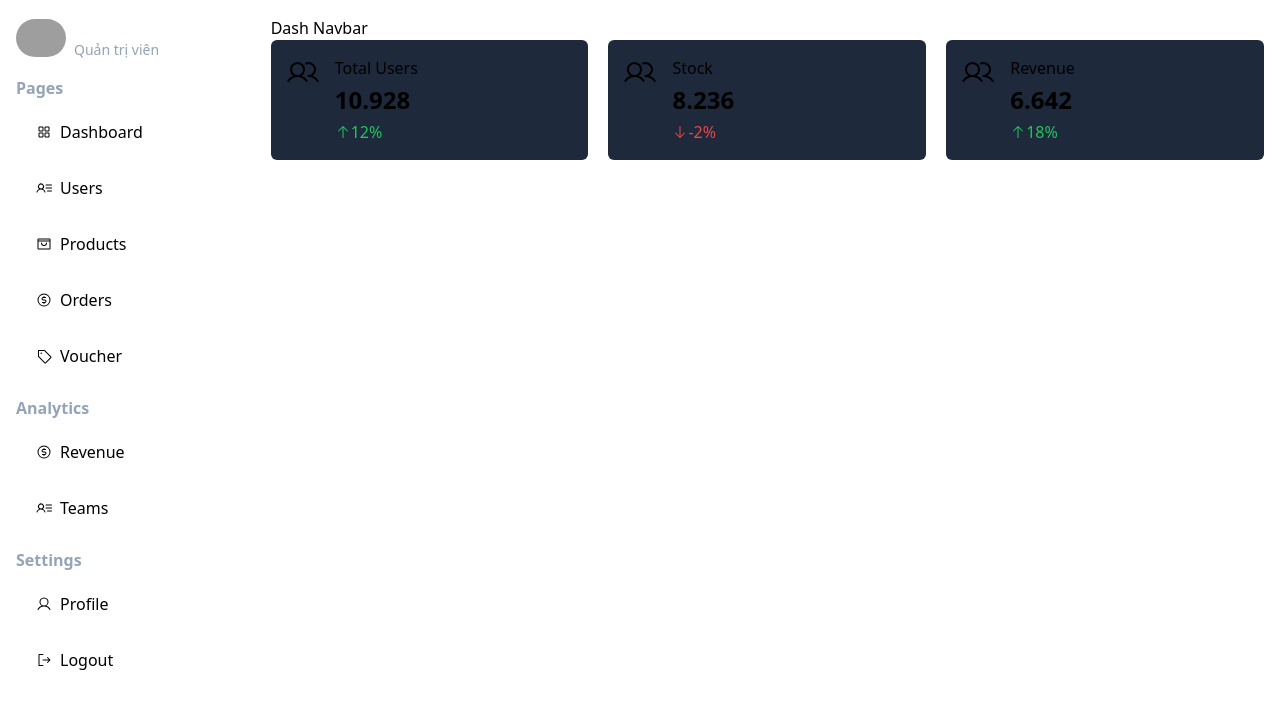
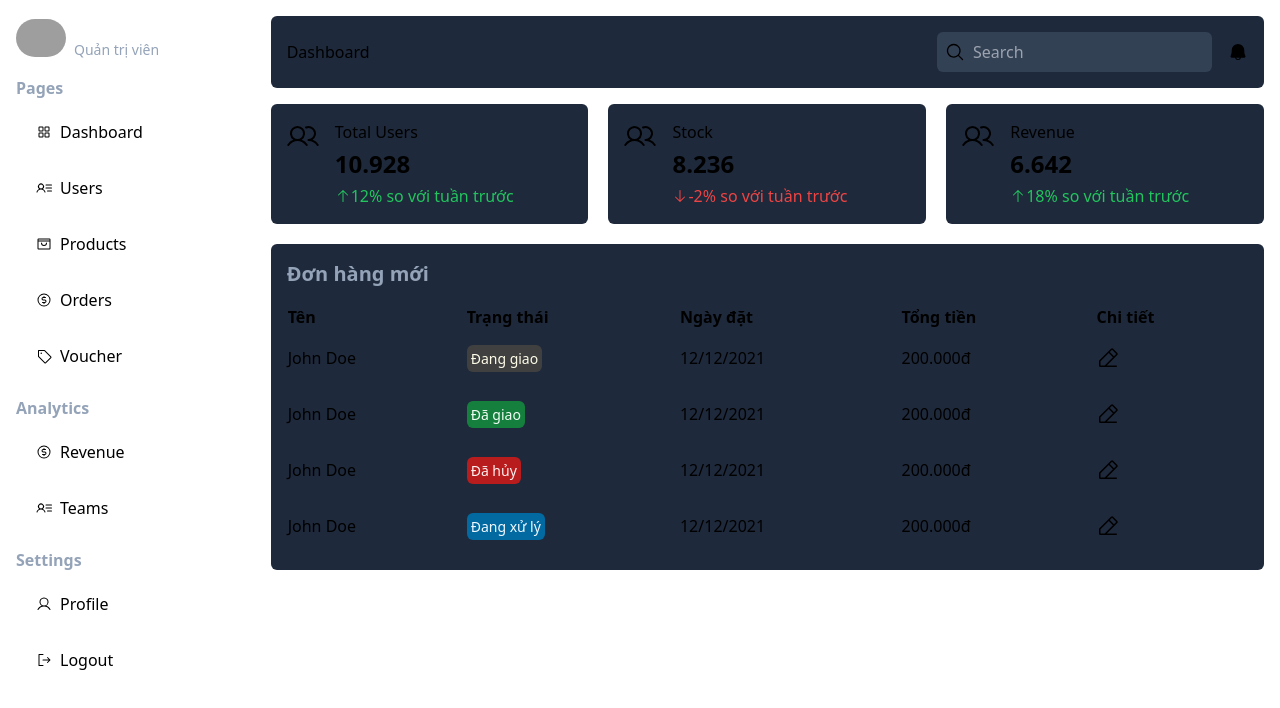
Before and after one commit to thanhhuu09/OnlineClothingStore, a Next.js app in the folder client/: page /dashboard in a window 1280 px wide. Shown: the top 708 px of the page. Built offline with nearby package versions, Linux system fonts and the light colour scheme; grey boxes are pictures that could not be loaded.

Commit message:
Add Transactions component and update styles in Dashboard page and AdminLayout

```diff
--- a/client/src/app/(admin)/dashboard/page.tsx
+++ b/client/src/app/(admin)/dashboard/page.tsx
@@ -1,4 +1,5 @@
 import Card from "@/components/Dashboard/Card/Card";
+import Transactions from "@/components/Dashboard/Transactions/Transactions";
 // Dummy data
 const cards = [
   {
@@ -23,12 +24,13 @@ const cards = [
 // Main dashboard page
 export default function Page() {
   return (
-    <div>
+    <div className="flex flex-col gap-5">
       <div className="flex gap-5">
         {cards.map((card) => (
           <Card key={card.id} item={card} />
         ))}
       </div>
+      <Transactions />
     </div>
   );
 }
--- a/client/src/app/AdminLayout.tsx
+++ b/client/src/app/AdminLayout.tsx
@@ -11,7 +11,7 @@ export default function AdminLayout({
       <aside className="basis-1/4 ">
         <Sidebar />
       </aside>
-      <div className="basis-full p-4">
+      <div className="basis-full p-4 flex flex-col gap-4">
         <nav>
           <Navbar />
         </nav>
--- a/client/src/components/Dashboard/Card/Card.tsx
+++ b/client/src/components/Dashboard/Card/Card.tsx
@@ -18,12 +18,14 @@ export default function Card({ item }: CardProps) {
         <p className="text-2xl font-semibold">{item.number}</p>
         <p>
           {item.change > 0 ? (
-            <span className="text-green-500 flex items-center">
-              <ArrowUp /> {item.change}%
+            <span className="flex items-center text-green-500">
+              <ArrowUp />
+              <span className="">{item.change}% so với tuần trước</span>
             </span>
           ) : (
             <span className="text-red-500 flex items-center">
-              <ArrowDown /> {item.change}%
+              <ArrowDown />
+              <span className="">{item.change}% so với tuần trước</span>
             </span>
           )}
         </p>
--- a/client/src/components/Dashboard/Navbar/Navbar.tsx
+++ b/client/src/components/Dashboard/Navbar/Navbar.tsx
@@ -1,8 +1,15 @@
+import Notification from "@/components/Dashboard/Navbar/Notification/Notification";
+import Search from "@/components/Dashboard/Navbar/Search/Search";
+
 // Navbar for dashboard
 export default function Navbar() {
   return (
-    <div>
-      <h1>Dash Navbar</h1>
+    <div className="bg-slate-800 p-4 rounded-md flex justify-between items-center">
+      <h1>Dashboard</h1>
+      <div className="flex items-center gap-4">
+        <Search />
+        <Notification />
+      </div>
     </div>
   );
 }
--- /dev/null
+++ b/client/src/components/Dashboard/Navbar/Notification/Notification.tsx
@@ -0,0 +1,9 @@
+import { Bell } from "@phosphor-icons/react";
+
+export default function Notification() {
+  return (
+    <button>
+      <Bell size={20} weight="fill" />
+    </button>
+  );
+}
--- /dev/null
+++ b/client/src/components/Dashboard/Navbar/Search/Search.tsx
@@ -0,0 +1,21 @@
+import { MagnifyingGlass } from "@phosphor-icons/react";
+
+export default function Search() {
+  return (
+    <form>
+      <label
+        className="bg-slate-700 w-fit flex items-center p-2 rounded-md gap-2"
+        htmlFor="search"
+      >
+        <MagnifyingGlass size={20} />
+        <input
+          id="search"
+          type="text"
+          autoComplete="off"
+          placeholder="Search"
+          className="bg-slate-700 border-none focus:outline-none"
+        />
+      </label>
+    </form>
+  );
+}
--- /dev/null
+++ b/client/src/components/Dashboard/Transactions/Transactions.tsx
@@ -0,0 +1,91 @@
+"use client";
+import { PencilSimpleLine } from "@phosphor-icons/react";
+import Link from "next/link";
+
+const userOrders = [
+  //Status: Đang xử lý, Đang giao, Đã giao, Đã hủy
+  {
+    id: 1,
+    name: "John Doe",
+    status: "Đang giao",
+    date: "12/12/2021",
+    total: "200.000đ",
+    path: "/orders/1",
+  },
+  {
+    id: 2,
+    name: "John Doe",
+    status: "Đã giao",
+    date: "12/12/2021",
+    total: "200.000đ",
+    path: "/orders/2",
+  },
+  {
+    id: 3,
+    name: "John Doe",
+    status: "Đã hủy",
+    date: "12/12/2021",
+    total: "200.000đ",
+    path: "/orders/3",
+  },
+  {
+    id: 4,
+    name: "John Doe",
+    status: "Đang xử lý",
+    date: "12/12/2021",
+    total: "200.000đ",
+    path: "/orders/4",
+  },
+];
+export default function Transactions() {
+  return (
+    <div className="bg-slate-800 rounded-md p-4">
+      <h3 className="text-xl font-semibold text-slate-400 mb-4">
+        Đơn hàng mới
+      </h3>
+      {/* Columns: Tên, Trạng thái, Ngày đặt, Tổng tiền, Chi tiết */}
+      <table className="w-full text-left">
+        <thead className="text-base">
+          <tr>
+            <th>Tên</th>
+            <th>Trạng thái</th>
+            <th>Ngày đặt</th>
+            <th>Tổng tiền</th>
+            <th>Chi tiết</th>
+          </tr>
+        </thead>
+        <tbody>
+          {/* Dummy data */}
+          {/* Status colors: Đang xử lý: màu xanh, Đang giao: màu vàng, Đã giao: màu xanh lá, Đã hủy: màu đỏ */}
+          {userOrders.map((order) => (
+            <tr className="hover:bg-slate-700 cursor-pointer" key={order.id}>
+              <td className="py-4 rounded-l-md">{order.name}</td>
+              <td className="py-4 ">
+                <span
+                  className={`${
+                    order.status === "Đang xử lý"
+                      ? "bg-sky-700 p-1 rounded-md text-sky-50 text-sm"
+                      : order.status === "Đang giao"
+                      ? "bg-neutral-700 p-1 rounded-md text-yellow-50 text-sm"
+                      : order.status === "Đã giao"
+                      ? "bg-green-700 p-1 rounded-md text-green-50 text-sm"
+                      : "bg-red-700 p-1 rounded-md text-red-50 text-sm"
+                  }`}
+                >
+                  {order.status}
+                </span>
+              </td>
+              <td className="py-4">{order.date}</td>
+              <td className="py-4">{order.total}</td>
+              <td className="py-4 rounded-r-md">
+                <Link href={order.path}>
+                  <PencilSimpleLine size={24} />
+                </Link>
+              </td>
+            </tr>
+          ))}
+        </tbody>
+      </table>
+    </div>
+  );
+}
```
